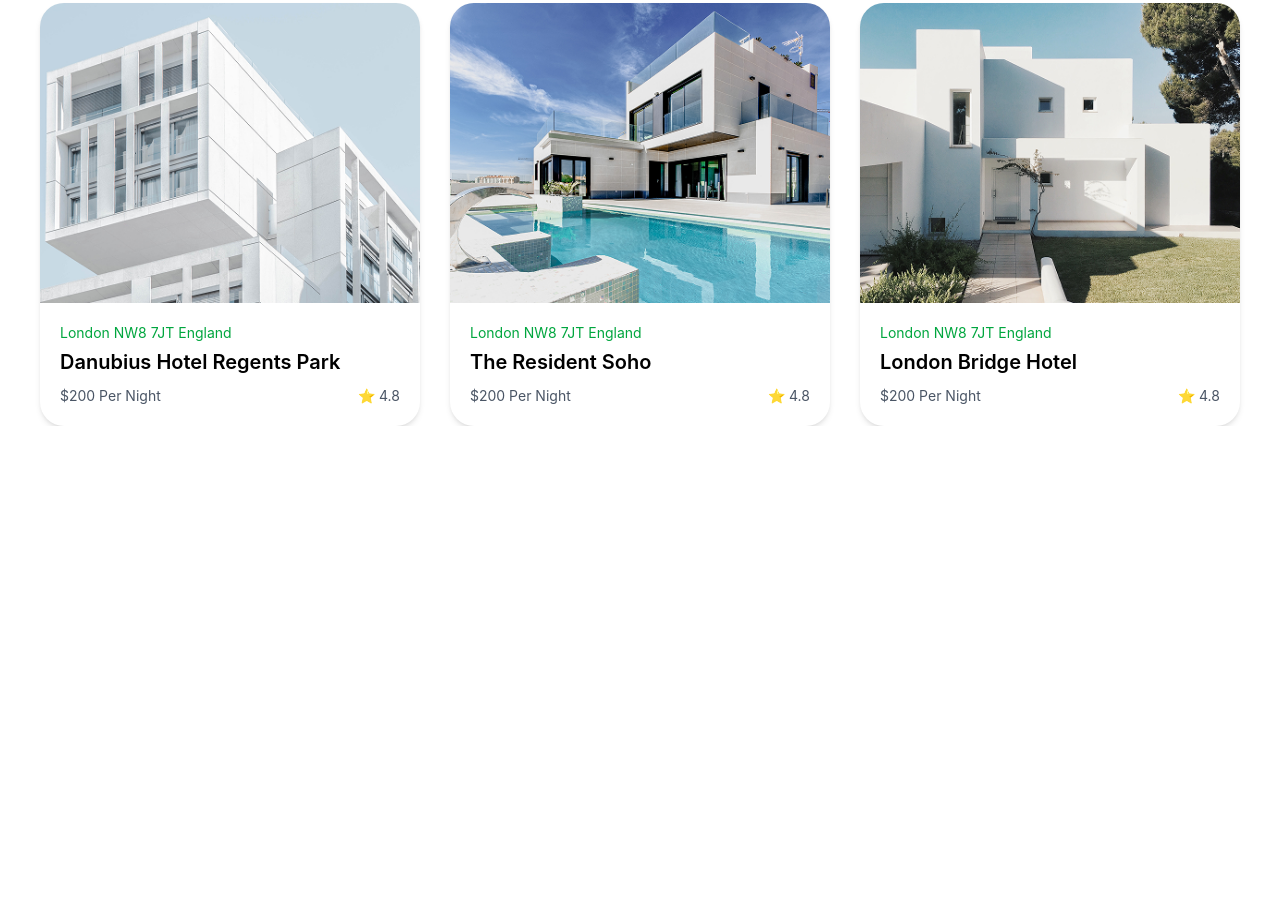
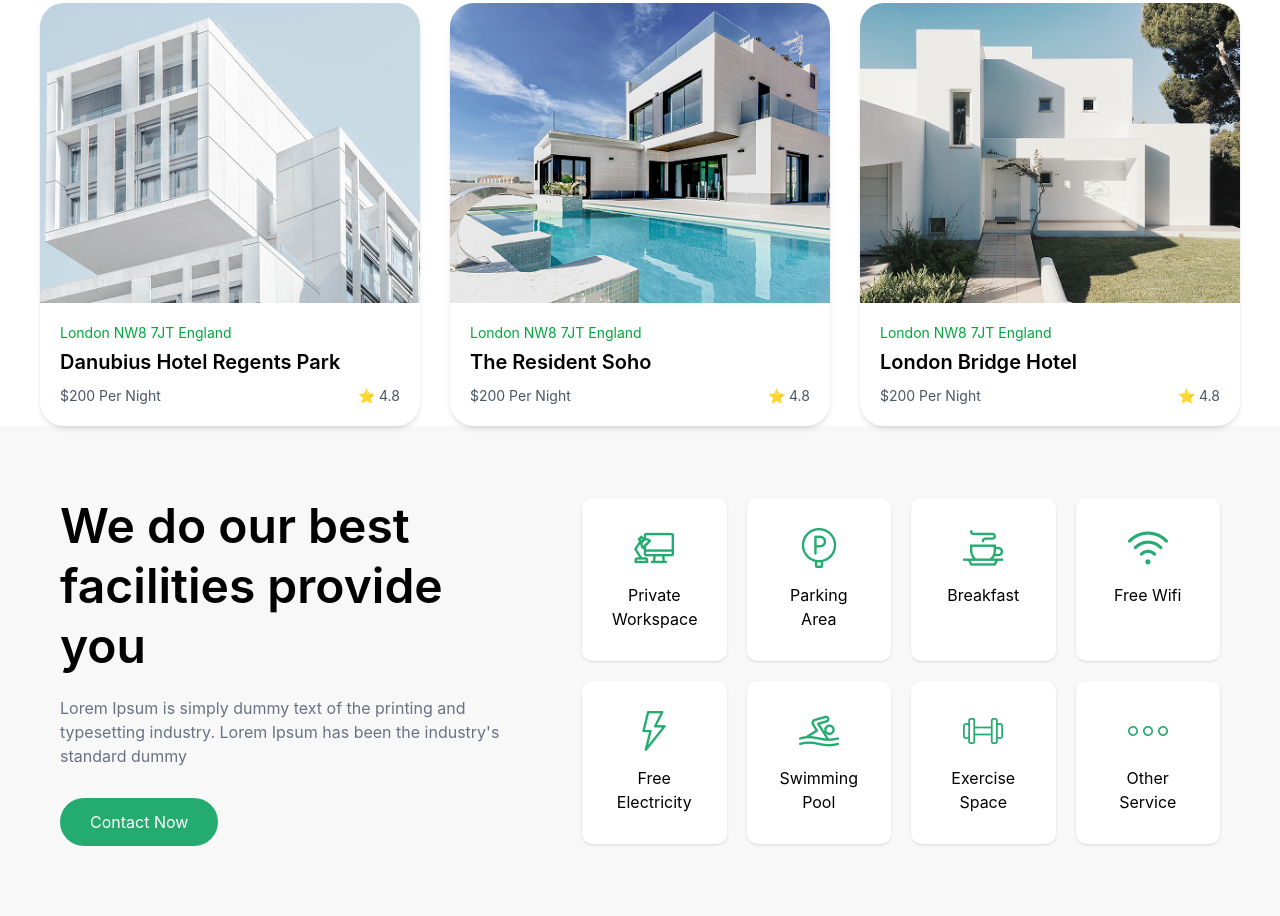
Before and after one commit to MuhammadzodaYunus/Branch-Homework, a website: page index.html in a window 1280 px wide. Shown: the part 875-1791 px from the top of the page. Before the commit the page ends 1301 px from the top, so only its background shows below. Drawn offline with nearby package versions, Linux system fonts and the light colour scheme; files that its build step writes are made by us from their sources.

Commit message:
feat: create sec part of section by page1

```diff
--- a/index.html
+++ b/index.html
@@ -127,6 +127,68 @@
 
     </div>
 </section>
+
+<section class="bg-[#F8F8F8] py-[70px]">
+    <div class="max-w-[1200px] m-auto px-[20px] lg:flex lg:items-center lg:justify-between">
+
+        <div class="lg:w-[40%]">
+            <h2 class="text-4xl lg:text-5xl font-semibold leading-tight">
+                We do our best facilities provide you
+            </h2>
+            <p class="text-gray-500 mt-[20px]">
+                Lorem Ipsum is simply dummy text of the printing and typesetting industry.
+                Lorem Ipsum has been the industry's standard dummy
+            </p>
+            <button class="mt-[30px] bg-[#24AB70] text-white px-[30px] py-[12px] rounded-full">
+                Contact Now
+            </button>
+        </div>
+
+        <div class="grid grid-cols-2 gap-[20px] mt-[40px] lg:mt-0 lg:w-[55%] lg:grid-cols-4">
+
+            <div class="bg-white rounded-[10px] p-[30px] text-center shadow-sm">
+                <img class="m-auto w-[40px]" src="./img.png/workspace 1.png" alt="">
+                <p class="mt-[15px]">Private Workspace</p>
+            </div>
+
+            <div class="bg-white rounded-[10px] p-[30px] text-center shadow-sm">
+                <img class="m-auto w-[40px]" src="./img.png/parking-area (1) 1.png" alt="">
+                <p class="mt-[15px]">Parking Area</p>
+            </div>
+
+            <div class="bg-white rounded-[10px] p-[30px] text-center shadow-sm">
+                <img class="m-auto w-[40px]" src="./img.png/cappuccino 1.png" alt="">
+                <p class="mt-[15px]">Breakfast</p>
+            </div>
+
+            <div class="bg-white rounded-[10px] p-[30px] text-center shadow-sm">
+                <img class="m-auto w-[40px]" src="./img.png/wifi (2) 1.png" alt="">
+                <p class="mt-[15px]">Free Wifi</p>
+            </div>
+
+            <div class="bg-white rounded-[10px] p-[30px] text-center shadow-sm">
+                <img class="m-auto w-[40px]" src="./img.png/flash (1) 1.png" alt="">
+                <p class="mt-[15px]">Free Electricity</p>
+            </div>
+
+            <div class="bg-white rounded-[10px] p-[30px] text-center shadow-sm">
+                <img class="m-auto w-[40px]" src="./img.png/swimmer 1.png" alt="">
+                <p class="mt-[15px]">Swimming Pool</p>
+            </div>
+
+            <div class="bg-white rounded-[10px] p-[30px] text-center shadow-sm">
+                <img class="m-auto w-[40px]" src="./img.png/dumbell 1.png" alt="">
+                <p class="mt-[15px]">Exercise Space</p>
+            </div>
+
+            <div class="bg-white rounded-[10px] p-[30px] text-center shadow-sm">
+                <img class="m-auto w-[40px]" src="img.png/ellipsis 1.png" alt="">
+                <p class="mt-[15px]">Other Service</p>
+            </div>
+
+        </div>
+    </div>
+</section>
 </body>
 
 </html>
```
Also changed, not shown: img.png/cappuccino 1.png (added), img.png/dumbell 1.png (added), img.png/ellipsis 1.png (added), img.png/flash (1) 1.png (added), img.png/parking-area (1) 1.png (added), img.png/swimmer 1.png (added), img.png/wifi (2) 1.png (added), img.png/workspace 1.png (added).
